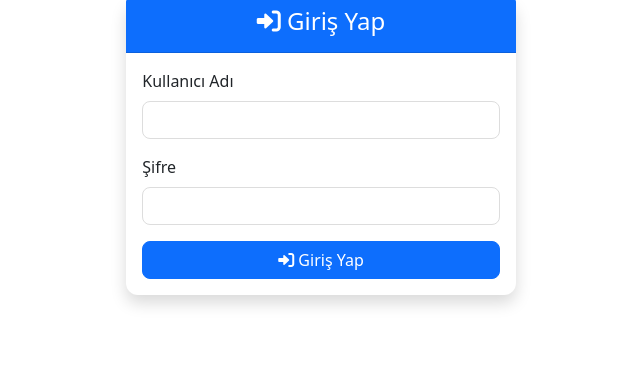
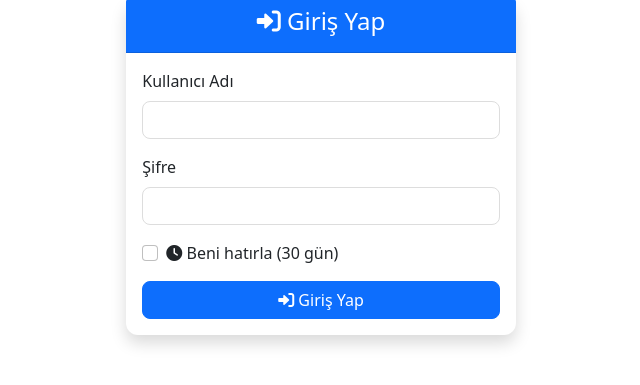
Before and after one commit to ozmenkaya/todo, a Flask app: page /login in a window 1280 px wide. Shown: the part 111-496 px from the top of the page, without its empty margins (319-959 px from the left). Run offline with Flask 3, Linux system fonts and the light colour scheme.

Commit message:
✨ Beni Hatırla özelliği eklendi
- Login sayfasına 'Beni hatırla (30 gün)' checkbox'ı eklendi
- Flask-Login remember_me özelliği aktif edildi
- Remember cookie süresi 30 gün olarak ayarlandı
- Kullanıcı giriş yaptığında seçim yaparsa 30 gün boyunca oturum açık kalır
- Security: remember cookie httponly=true, secure=false (dev)
- Login endpoint'i remember parametresini destekliyor
- Otomatik oturum yönetimi ile kullanıcı deneyimi iyileştirildi

```diff
--- a/app.py
+++ b/app.py
@@ -107,6 +107,12 @@ mail = Mail(app)
 login_manager = LoginManager()
 login_manager.init_app(app)
 login_manager.login_view = 'login'
+
+# Remember cookie ayarları (30 gün)
+from datetime import timedelta
+app.config['REMEMBER_COOKIE_DURATION'] = timedelta(days=30)
+app.config['REMEMBER_COOKIE_SECURE'] = False  # Development için False, production'da True
+app.config['REMEMBER_COOKIE_HTTPONLY'] = True
 
 # Timezone-aware date formatting functions
 def format_date_time(dt):
@@ -248,8 +254,10 @@ def login():
     if request.method == 'POST':
         username = request.form['username']
         password = request.form['password']
+        remember = 'remember' in request.form  # "Beni hatırla" checkbox kontrolü
 
         print(f"🔍 Login attempt - Username: {username}")
+        print(f"🔐 Remember me: {remember}")
 
         user = User.query.filter_by(username=username).first()
 
@@ -259,8 +267,8 @@ def login():
 
             if check_password_hash(user.password_hash, password):
                 print(f"✅ Password correct for user: {username}")
-                login_user(user)
-                print(f"✅ User logged in successfully: {username}")
+                login_user(user, remember=remember)
+                print(f"✅ User logged in successfully: {username} | Remember: {remember}")
                 return redirect(url_for('index'))
             else:
                 print(f"❌ Password incorrect for user: {username}")
--- a/templates/login.html
+++ b/templates/login.html
@@ -19,6 +19,12 @@
                         <label for="password" class="form-label">Şifre</label>
                         <input type="password" class="form-control" id="password" name="password" required>
                     </div>
+                    <div class="mb-3 form-check">
+                        <input type="checkbox" class="form-check-input" id="remember" name="remember">
+                        <label class="form-check-label" for="remember">
+                            <i class="fas fa-clock"></i> Beni hatırla (30 gün)
+                        </label>
+                    </div>
                     <div class="d-grid">
                         <button type="submit" class="btn btn-primary">
                             <i class="fas fa-sign-in-alt"></i> Giriş Yap
```
